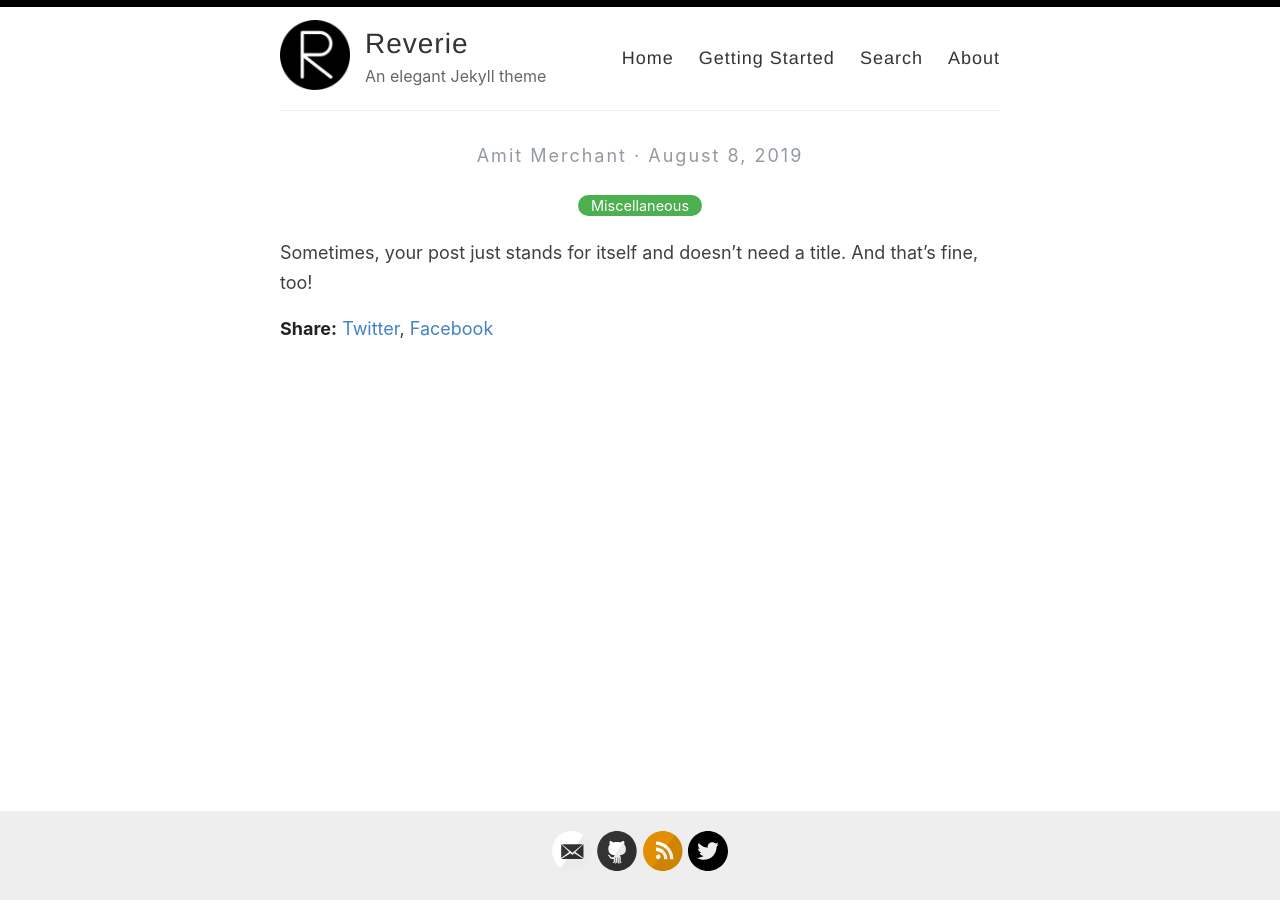
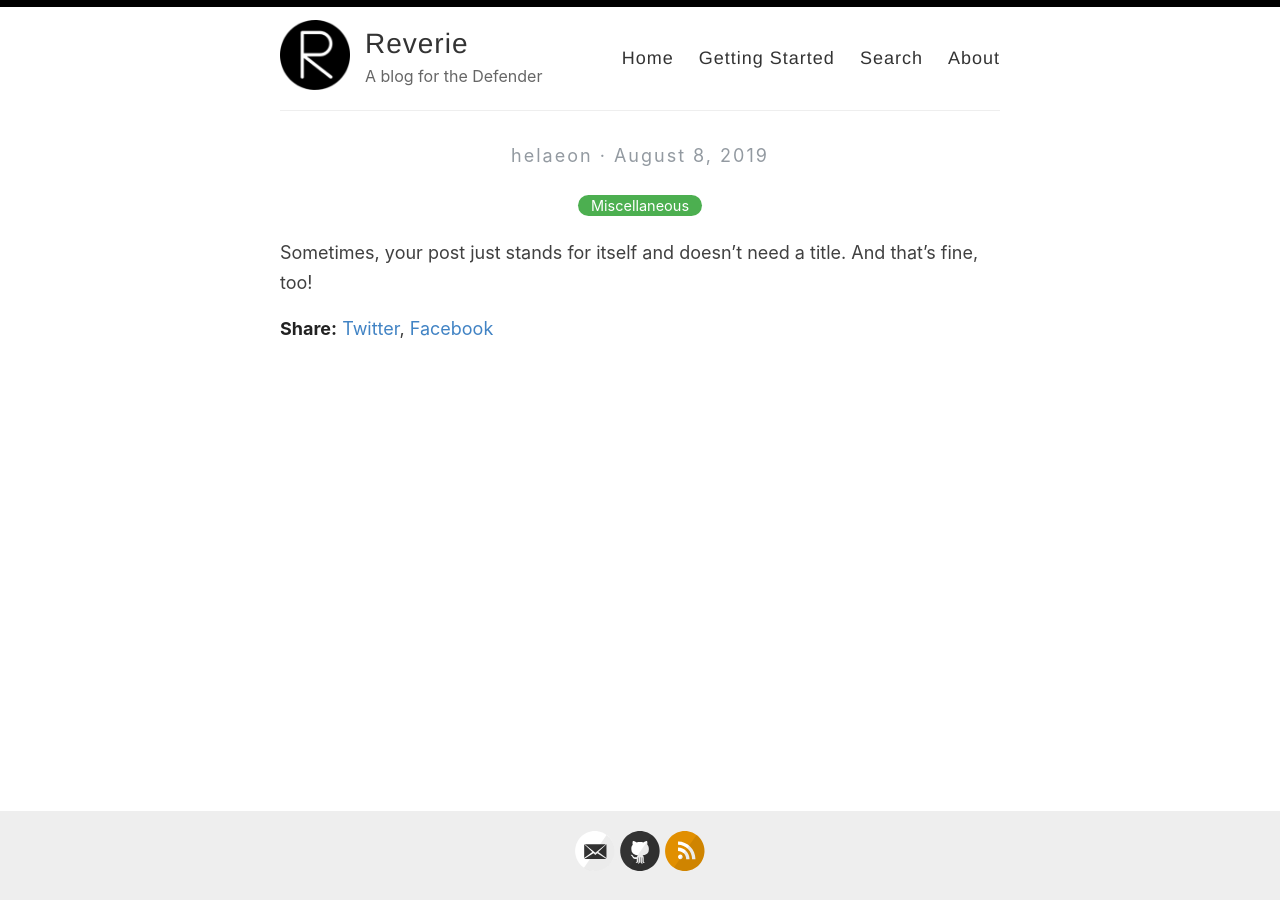
Before and after one commit to helaeon/helaeon.github.io, a Jekyll site: the page built from _posts/2019-08-08-no-title-posts.md, in a window 1280 px wide. Built offline with Jekyll 4.4.1, drawn with Linux system fonts in a browser that asks for light colours; some of the changed lines change nothing that is shown.

Commit message:
Update _config.yml

```diff
--- a/_config.yml
+++ b/_config.yml
@@ -6,10 +6,10 @@
 name: Reverie
 
 # Name of the author
-author: Amit Merchant
+author: helaeon
 
 # Short bio or description (displayed in the header)
-description: An elegant Jekyll theme
+description: A blog for the Defender
 
 # URL of your avatar or profile pic (you could use your GitHub profile pic)
 avatar: /images/reverie.png
@@ -21,15 +21,15 @@ avatar: /images/reverie.png
 # Includes an icon in the footer for each username you enter
 footer-links:
   dribbble:
-  email: amit.d.merchant@gmail.com
+  email: helaeon@protonmail.com
   facebook:
   flickr:
-  github: amitmerchant1990/reverie
+  github: helaeon.github.io
   instagram:
   linkedin:
   pinterest:
   rss: rss
-  twitter: amit_merchant
+  twitter:
   stackoverflow:
   youtube: # channel/<your_long_string> or user/<user-name>
   googleplus: # anything in your profile username that comes after plus.google.com/
@@ -41,18 +41,18 @@ footer-links:
 disqus:
 
 # Enter your Google Analytics web tracking code (e.g. UA-2110908-2) to activate tracking
-google_analytics: UA-43339302-11
+google_analytics:
 
 # Your website URL (e.g. http://amitmerchant1990.github.io or http://www.amitmerchant.com)
 # Used for Sitemap.xml and your RSS feed
-url: http://www.amitmerchant.com/reverie
-enforce_ssl: https://www.amitmerchant.com/reverie
+url: http://helaeon.github.io
+enforce_ssl: https://helaeon.github.io
 
 # If you're hosting your site at a Project repository on GitHub pages
 # (http://yourusername.github.io/repository-name)
 # and NOT your User repository (http://yourusername.github.io)
 # then add in the baseurl here, like this: "/repository-name"
-baseurl: "/reverie"
+baseurl: #"/reverie"
 
 #
 # !! You don't need to change any of the configuration flags below !!
```
